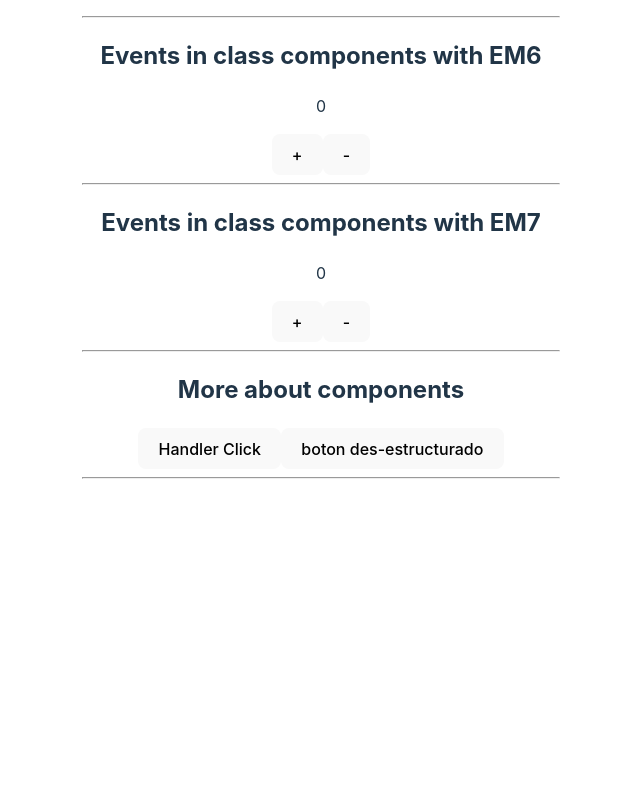
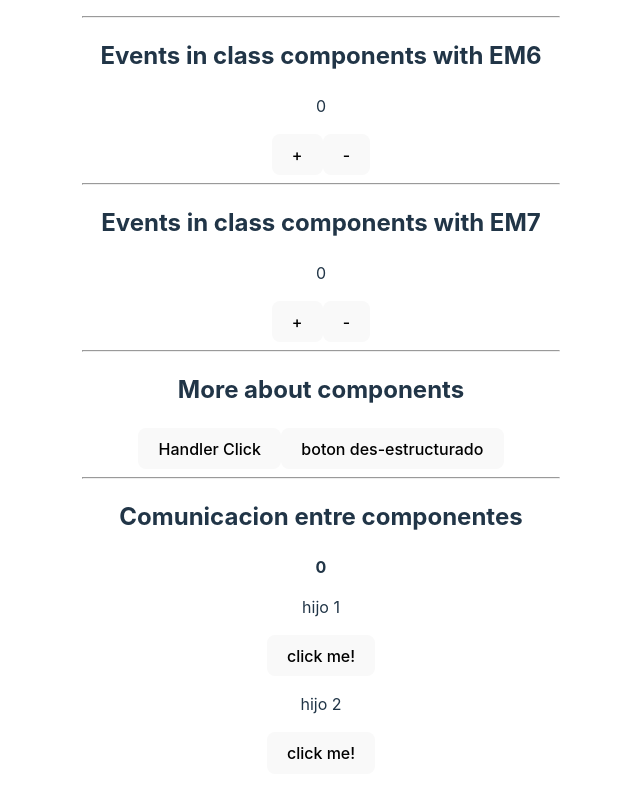
Before and after one commit to CristianLopez3/reactjs-practice, a React (Vite) app: page / in a window 1280 px wide. Shown: the part 1141-1939 px from the top of the page, without its empty margins (319-959 px from the left). Before the commit the page ends 1660 px from the top, so only its background shows below. Built offline with nearby package versions, Linux system fonts and the light colour scheme.

Commit message:
comunicatting between components

```diff
--- a/index.html
+++ b/index.html
@@ -4,7 +4,7 @@
     <meta charset="UTF-8" />
     <link rel="icon" type="image/svg+xml" href="/vite.svg" />
     <meta name="viewport" content="width=device-width, initial-scale=1.0" />
-    <title>Pactice react</title>
+    <title>Practice react</title>
   </head>
   <body>
     <div id="app"></div>
--- a/src/app.jsx
+++ b/src/app.jsx
@@ -7,6 +7,7 @@ import Estado from './components/Estado';
 import RenderizadoCondicional from './components/RenderizadoCondicional';
 import RenderizadoElementos from './components/RenderizadoElementos';
 import { EventosEM6, EventosEM7, MasSobreEventos } from './components/Eventos';
+import { Padre } from './components/ComunicacionEntreComponentes';
 
 export function App() {
   const [count, setCount] = useState(0)
@@ -48,6 +49,8 @@ export function App() {
         <MasSobreEventos />
         <hr />
 
+        <Padre />
+
       </section>
     </>
   )
--- /dev/null
+++ b/src/components/ComunicacionEntreComponentes.js
@@ -0,0 +1,35 @@
+import React, { Component } from 'react';
+
+export class Padre extends Component {
+
+  state = {
+    contador: 0,
+  }
+
+  Incrementar = (e) => {
+    this.setState({
+      contador: this.state.contador + 1
+    })
+  }
+
+  render(){
+    return (
+      <>
+        <h2>Comunicacion entre componentes</h2>
+        <p><b>{this.state.contador}</b></p>
+        <Hijo IncrementarContador = {this.Incrementar} msg = "hijo 1"/>
+        <Hijo IncrementarContador = {this.Incrementar} msg = "hijo 2" />
+      </>
+    );
+  }
+
+}
+
+function Hijo(props){
+  return(
+    <>
+      <p> {props.msg} </p>
+      <button onClick={props.IncrementarContador}> click me! </button>
+    </>
+  );
+}
```
